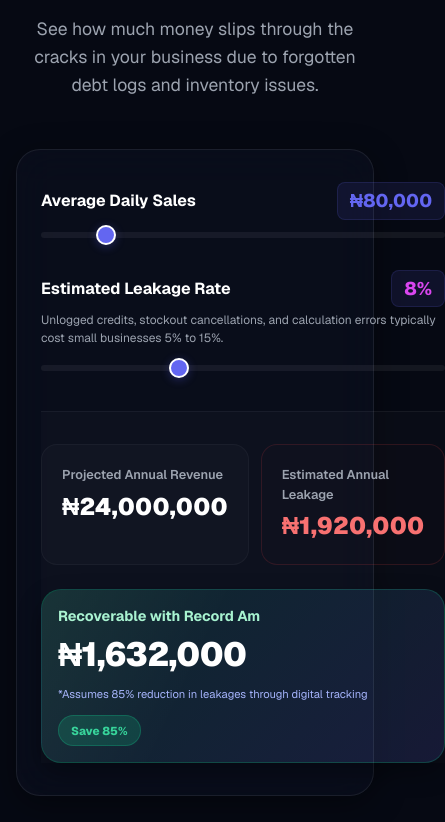
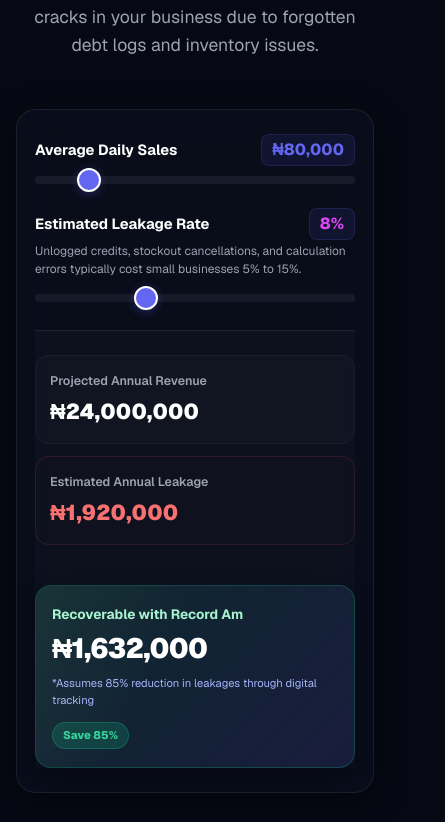
Before and after one commit to sheddy-cyber/record-am-nextjs, a Next.js app: page / in a window 390 px wide. Shown: the part 4162-4984 px from the top of the page, 445 px wide, since content can reach past the window. Built offline with nearby package versions, Linux system fonts and the light colour scheme.

Commit message:
fix: make Revenue Leakage Estimator calculator container, sliders, result cards, and savings hero fully mobile responsive

```diff
--- a/src/app/globals.css
+++ b/src/app/globals.css
@@ -2115,38 +2115,101 @@ footer {
 
   /* Calculator Section Mobile Layout */
   .calculator-section {
-    padding-left: 16px;
-    padding-right: 16px;
-  }
-
-  .calculator-grid {
+    margin: 60px auto !important;
+    padding-left: 16px !important;
+    padding-right: 16px !important;
+  }
+
+  .calculator-container {
     grid-template-columns: 1fr !important;
-    padding: 20px 16px !important;
+    gap: 28px !important;
+    padding: 24px 18px !important;
+    border-radius: 20px !important;
+  }
+
+  .calculator-sliders {
     gap: 24px !important;
   }
 
-  .calculator-inputs {
-    padding-right: 0 !important;
+  .calc-group {
+    gap: 10px !important;
+  }
+
+  .calc-label-row {
+    display: flex !important;
+    flex-wrap: wrap !important;
+    justify-content: space-between !important;
+    align-items: center !important;
+    gap: 8px !important;
+  }
+
+  .calc-label {
+    font-size: 0.92rem !important;
+  }
+
+  .calc-value-display {
+    font-size: 1rem !important;
+    padding: 3px 10px !important;
+  }
+
+  .calc-slider {
+    height: 8px !important;
+  }
+
+  .calc-slider::-webkit-slider-thumb {
+    width: 24px !important;
+    height: 24px !important;
+  }
+
+  .calculator-results {
+    border-top: 1px solid rgba(255, 255, 255, 0.08) !important;
+    border-left: none !important;
+    padding-left: 0 !important;
+    padding-top: 24px !important;
+    gap: 16px !important;
   }
 
   .result-card-row {
+    display: flex !important;
     flex-direction: column !important;
     gap: 12px !important;
   }
 
   .result-box {
     width: 100% !important;
+    padding: 16px 14px !important;
+    border-radius: 14px !important;
+  }
+
+  .result-box-title {
+    font-size: 0.78rem !important;
+  }
+
+  .result-box-val {
+    font-size: 1.35rem !important;
   }
 
   .result-savings-hero {
+    display: flex !important;
     flex-direction: column !important;
     align-items: flex-start !important;
-    gap: 12px !important;
-    padding: 16px !important;
+    gap: 14px !important;
+    padding: 18px 16px !important;
+    border-radius: 16px !important;
+  }
+
+  .result-savings-title {
+    font-size: 0.85rem !important;
+  }
+
+  .result-savings-val {
+    font-size: 1.75rem !important;
   }
 
   .result-savings-badge {
     align-self: flex-start !important;
+    font-size: 0.7rem !important;
+    padding: 4px 10px !important;
   }
 
   /* FAQ Accordion Mobile Layout */
```
